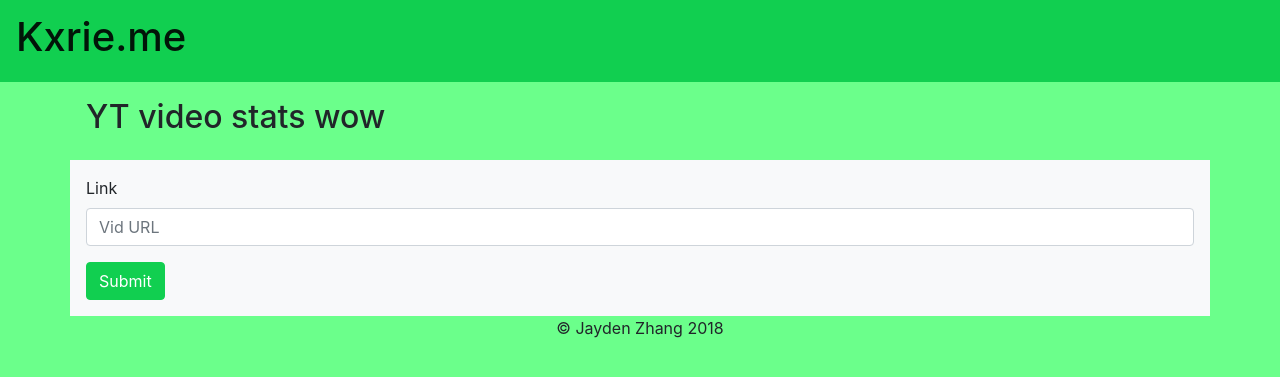
After one commit to JeromeTT/kxrieWebsite, a PHP site: page /v/index.html in a window 1280 px wide. The commit adds this page. Shown: the top 377 px of the page. Run offline with PHP 8.4, Linux system fonts and the light colour scheme.

Commit message:
i want to die

```diff
--- a/v/dl.php
+++ b/v/dl.php
@@ -1,5 +1,5 @@
 <?php
-ini_set('display_errors', 1)
+error_reporting(1)
 require "init.php";
 $link = $_GET["inputLink"];
 parse_str($link, $urlData);
--- /dev/null
+++ b/v/index.html
@@ -0,0 +1,29 @@
+<!doctype HTMl>
+<html lang="en">
+    <head>
+        <meta charset="utf-8">
+        <meta name="viewport" content="width=device-width, initial-scale=1, shrink-to-fit=no">
+        <link rel="stylesheet" href="/main.css">
+        <title>YT Stat</title>
+    </head>
+    <body>
+        <nav class="navbar navbar-light bg-primary">
+            <a class="navbar-brand" href="/">
+                <h1>Kxrie.me</h1>
+            </a>
+        </nav>
+        <h2 class="container p-3">YT video stats wow</h2>
+        <div class="container bg-light p-3">
+        <form action="dl.php" method="get">
+            <div class="form-group">
+                <label for="inputLink">Link</label>
+                <input type="url" class="form-control" name="inputLink" placeholder="Vid URL">
+            </div>
+            <button type="submit" class="btn btn-primary">Submit</button>
+        </form>
+         </div>
+    </body>
+    <footer class="footer"><div class="container" style="text-align: center;">
+         &copy; Jayden Zhang 2018
+    </div></footer>
+</html>
```
